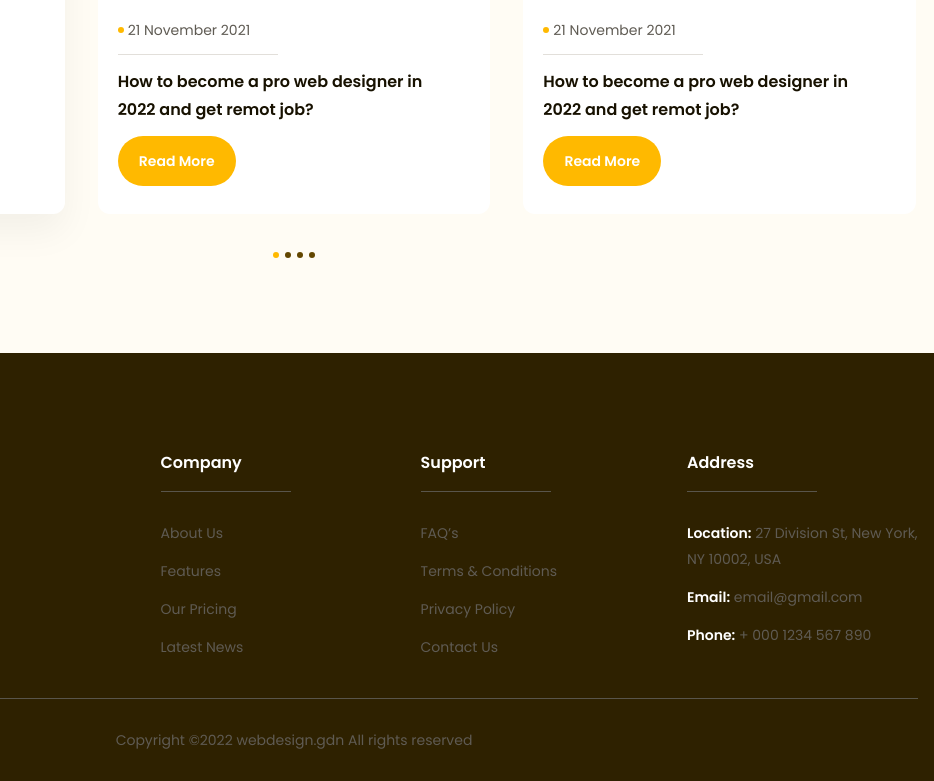
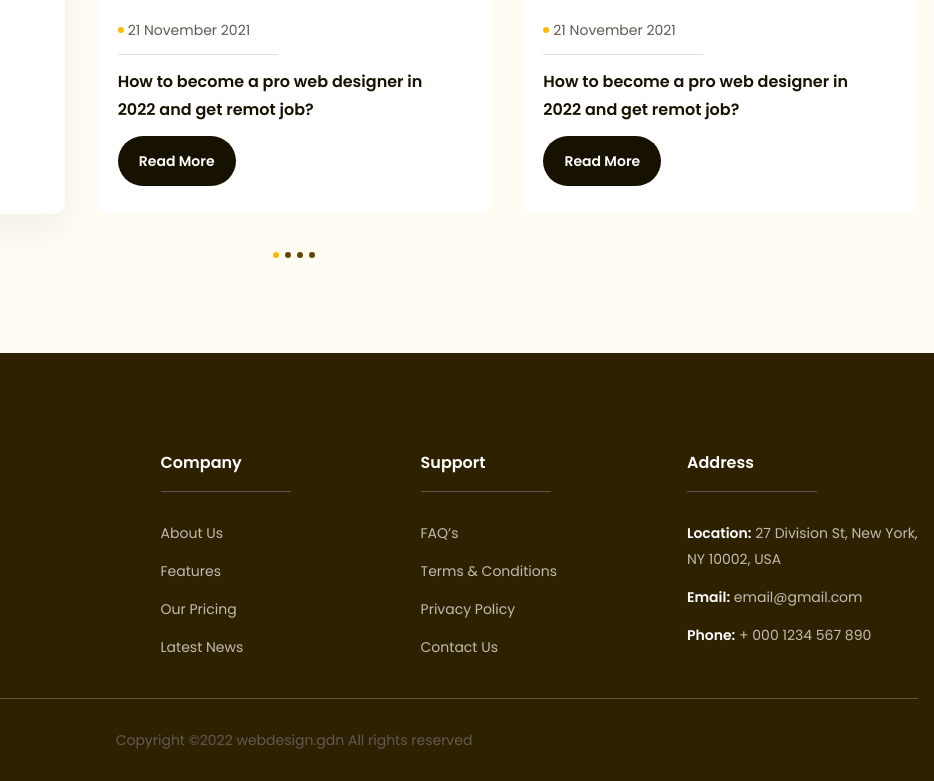
Before and after one commit to shafiqahmad81/lesson-project, a website built with Vite: page index.html in a window 1280 px wide. Shown: the part 4232-5013 px from the top of the page, 346-1280 px from the left. Built offline with nearby package versions, Linux system fonts and the light colour scheme; files whose address does not match are found by name.

Commit message:
fixe button background color and footer link issue

```diff
--- a/index.html
+++ b/index.html
@@ -481,7 +481,7 @@
                     web
                     designer in
                     2022 and get remot job?</p>
-                  <a href="#" class="btn w-[118px] flex items-center justify-center bg-yellow mt-3">Read More</a>
+                  <a href="#" class="btn w-[118px] flex items-center justify-center mt-3">Read More</a>
                 </div>
               </div>
             </div>
@@ -500,7 +500,7 @@
                     web
                     designer in
                     2022 and get remot job?</p>
-                  <a href="#" class="btn w-[118px] flex items-center justify-center bg-yellow mt-3">Read More</a>
+                  <a href="#" class="btn w-[118px] flex items-center justify-center mt-3">Read More</a>
                 </div>
               </div>
             </div>
@@ -519,7 +519,7 @@
                     web
                     designer in
                     2022 and get remot job?</p>
-                  <a href="#" class="btn w-[118px] flex items-center justify-center bg-yellow mt-3">Read More</a>
+                  <a href="#" class="btn w-[118px] flex items-center justify-center mt-3">Read More</a>
                 </div>
               </div>
             </div>
@@ -552,7 +552,7 @@
           <div>
             <h6 class="text-base text-white leading-7 font-semibold">Company</h6>
             <div class="w-[130px] h-px bg-[#59554B] mt-3.5"></div>
-            <ul class="mt-7 space-y-3">
+            <ul class="mt-7 space-y-3 text-[#BFBCB2]">
               <li><a href="#">About Us</a></li>
               <li><a href="#">Features</a></li>
               <li><a href="#">Our Pricing</a></li>
@@ -562,7 +562,7 @@
           <div>
             <h6 class="text-base text-white leading-7 font-semibold">Support</h6>
             <div class="w-[130px] h-px bg-[#59554B] mt-3.5"></div>
-            <ul class="mt-7 space-y-3">
+            <ul class="mt-7 space-y-3 text-[#BFBCB2]">
               <li><a href="#">FAQ’s</a></li>
               <li><a href="#">Terms & Conditions</a></li>
               <li><a href="#">Privacy Policy</a></li>
@@ -572,7 +572,7 @@
           <div class="max-w-[231px]">
             <h6 class="text-base text-white leading-7 font-semibold">Address</h6>
             <div class="w-[130px] h-px bg-[#59554B] mt-3.5"></div>
-            <div class="mt-7 space-y-3">
+            <div class="mt-7 space-y-3 text-[#BFBCB2]">
               <p><span class="text-white font-semibold">Location:</span> 27 Division St, New York, NY 10002, USA</p>
               <p><span class="text-white font-semibold">Email:</span> email@gmail.com</p>
               <p><span class="text-white font-semibold">Phone:</span> + 000 1234 567 890</p>
```
